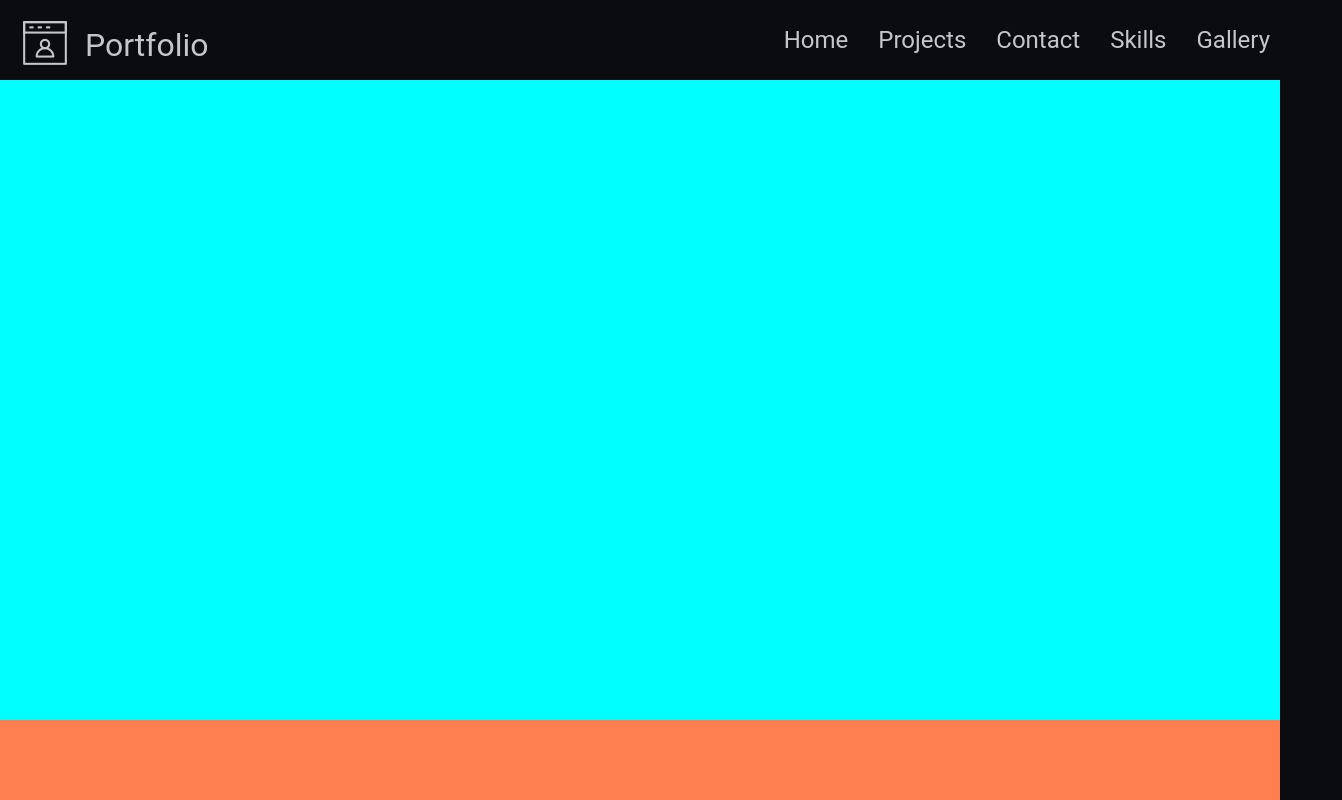
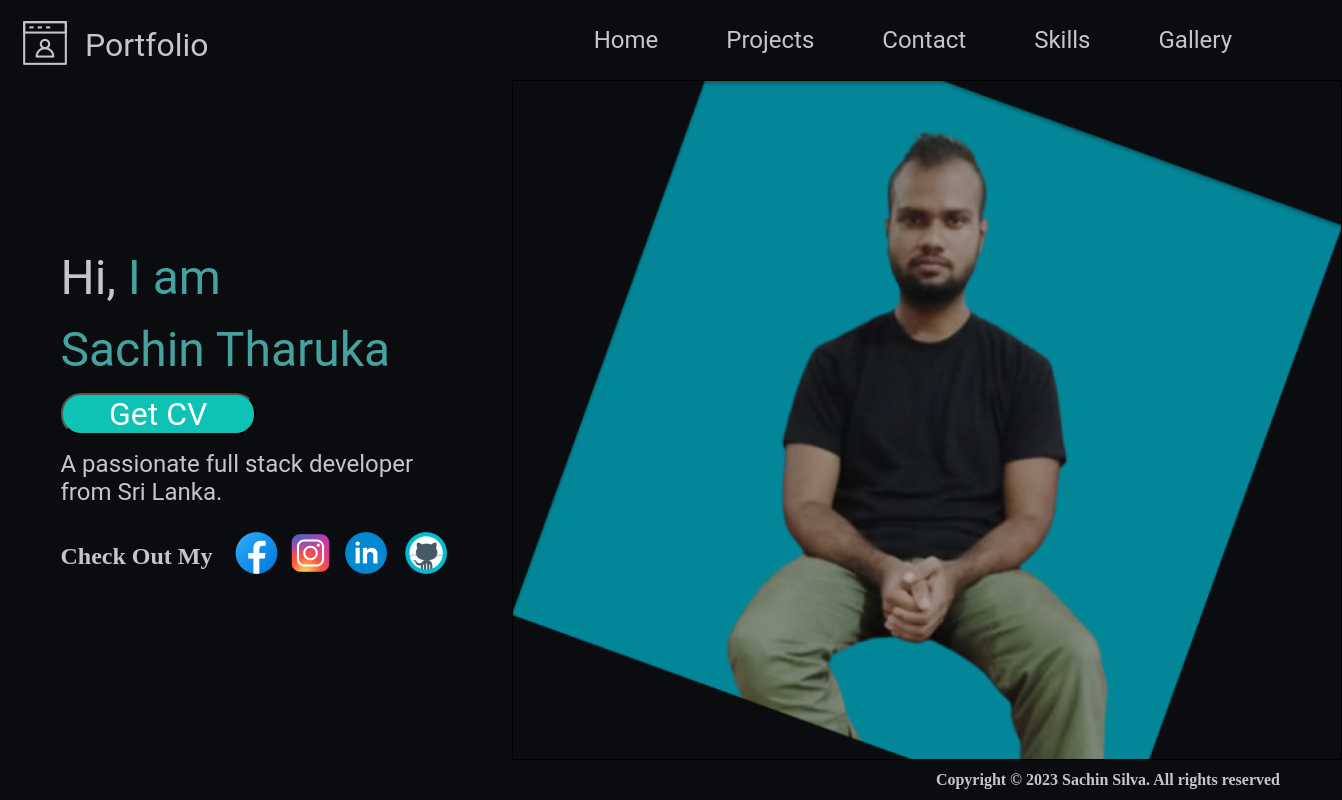
Before and after one commit to SachinSilva99/MyProfileFinal, a plain HTML site: page index.html in a window 1280 px wide. Shown: the whole page, 1342 px wide, since content can reach past the window. Drawn offline with Linux system fonts and the light colour scheme.

Commit message:
completed home

```diff
--- a/index.html
+++ b/index.html
@@ -15,7 +15,7 @@
             <div class="portfolio-icon">
                 <div class="icon-container">
                     <img
-                            src="icons/icons8-portfolio-website-50.png"
+                            src="assets/icons/icons8-portfolio-website-50.png"
                             alt="portfolio-icon"
                     />
                 </div>
@@ -46,10 +46,36 @@
     </nav>
 </header>
 <main>
-    <section class="left-section"></section>
-    <section class="right-section"></section>
+    <div class="main-section">
+        <section class="left-section">
+            <div class="left-section-container">
+                <h1 class="item">Hi, <span>I am </span></h1>
+                <h1 class="item"><span>Sachin Tharuka</span></h1>
+                <button class="get-cv item">Get CV</button>
+                <p class="description item">
+                    A passionate full stack developer <br>
+                    from Sri Lanka.
+                </p>
+                <div class="icons">
+                <h1>Check Out My</h1>
+                <ul>
+                    <li><a href="#"><img src="assets/images/facebook.png" alt="facebook"></a></li>
+                    <li><a href="#"><img src="assets/images/instagram.png" alt="instagram"></a></li>
+                    <li><a href="#"><img src="assets/images/linkedin.png" alt="linkedin"></a></li>
+                    <li><a href="#"><img src="assets/images/github.png" alt="github"></a></li>
+                </ul>
+                </div>
+            </div>
+        </section>
+        <section class="right-section">
+            <img src="assets/images/img.png" alt="img" title="Image">
+        </section>
+    </div>
+    <footer>
+        <h4>Copyright © 2023 Sachin Silva. All rights reserved</h4>
+    </footer>
 </main>
-<footer></footer>
+
 <script src="index.js"></script>
 </body>
 </html>
--- a/style.css
+++ b/style.css
@@ -1,7 +1,8 @@
-*{
+* {
     padding: 0;
     margin: 0;
 }
+
 body {
 
     height: 100vh;
@@ -15,6 +16,7 @@ body {
     width: 100%;
     display: flex;
 }
+
 .portfolio-icon {
     /* # border: 1px solid red; */
     display: flex;
@@ -22,23 +24,25 @@ body {
     align-items: center;
     padding: 10px;
 }
+
 .icon-container {
     padding-top: 10px;
     padding-left: 10px;
     padding-right: 5px;
 }
+
 .icon-container > h3 {
     color: #c5c6c7;
     font: xx-large roboto;
 }
 
 
-.navbar{
+.navbar {
     width: 100%;
     height: 100%;
 }
 
-.navbar > ul {
+ul {
     height: 100%;
     width: 100%;
     display: flex;
@@ -48,28 +52,98 @@ body {
 }
 
 .navbar > ul > li {
-    padding-right: 10px;
+    padding-right: 3em;
     padding-left: 20px;
     transition: 0.2s ease-in-out;
 }
-.navbar > ul> li > span > a {
+
+a {
     color: #c5c6c7;
     text-decoration: none;
     font-size: x-large;
     font-family: "Roboto";
 }
-.navbar > ul  > li:hover > span > a {
+
+.navbar > ul > li:hover > span > a {
     color: #66fcf1;
 }
 
 main {
-    height: 80vh;
+    height: 85vh;
     width: 100%;
-    background-color: aqua;
 }
 
 footer {
-    height: 10vh;
+    display: flex;
+    align-items: center;
+    justify-content: flex-end;
+    height: 5vh;
     width: 100%;
-    background-color: coral;
+    color: #c5c6c7;
+    text-align: right;
 }
+.main-section{
+    display: flex;
+    width: 100%;
+    height: 100%;
+    flex-direction: row;
+}
+.left-section{
+    display: flex;
+    flex-direction: column;
+    align-items: center;
+    justify-content: center;
+    width: 40%;
+}
+.left-section-container{
+    display: flex;
+    flex-direction: column;
+    align-items: center;
+    justify-content: center;
+    gap: 15px;
+}
+.left-section-container > h1{
+    color: #c5c6c7;
+    font: xxx-large Roboto;
+}
+.left-section-container > h1> span{
+    color: #45A29E;
+}
+.get-cv{
+    width: 50%;
+    font: xx-large Roboto;
+    border-radius: 20px;
+    background-color: #0EC2B5;
+    color: white;
+}
+.description{
+    color: #c5c6c7;
+    font: x-large Roboto;
+}
+.left-section .item {
+    align-self: normal; /* align each item to the left side */
+}
+.icons{
+    display: flex;
+    flex-direction: row;
+    width: 100%;
+    height: 70px;
+    gap: 20px;
+}
+.icons > h1{
+    color: #c5c6c7;
+    width: 100%;
+    display: flex;
+    justify-content: center;
+    align-items: center;
+}
+.icons > ul{
+    display: flex;
+    flex-direction: row;
+    gap: 10px;
+    width: 100%;
+}
+.right-section{
+    display: flex;
+    width: 60%;
+}
```
Also changed, not shown: assets/icons/icons8-portfolio-website-50.png (renamed from icons/icons8-portfolio-website-50.png), assets/images/facebook.png (added), assets/images/github.png (added), assets/images/img.png (added), assets/images/instagram.png (added), assets/images/linkedin.png (added).
